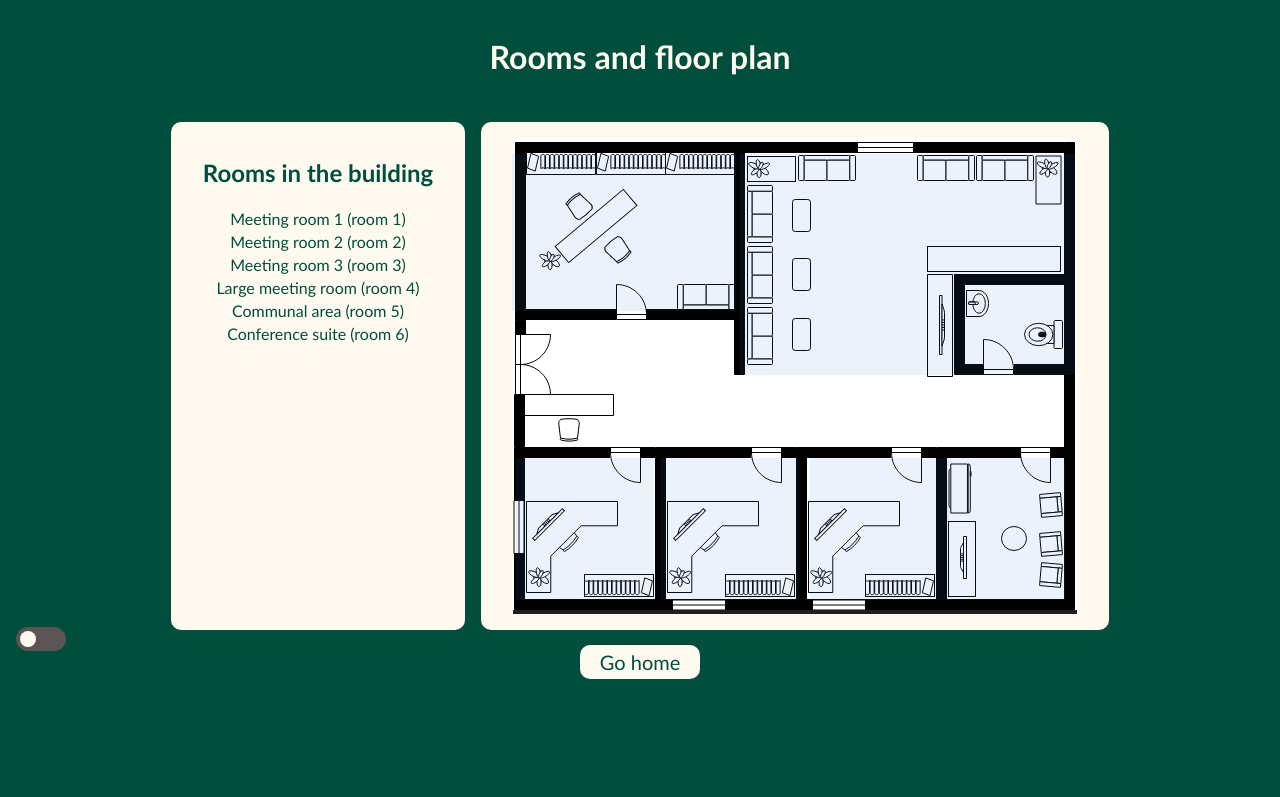
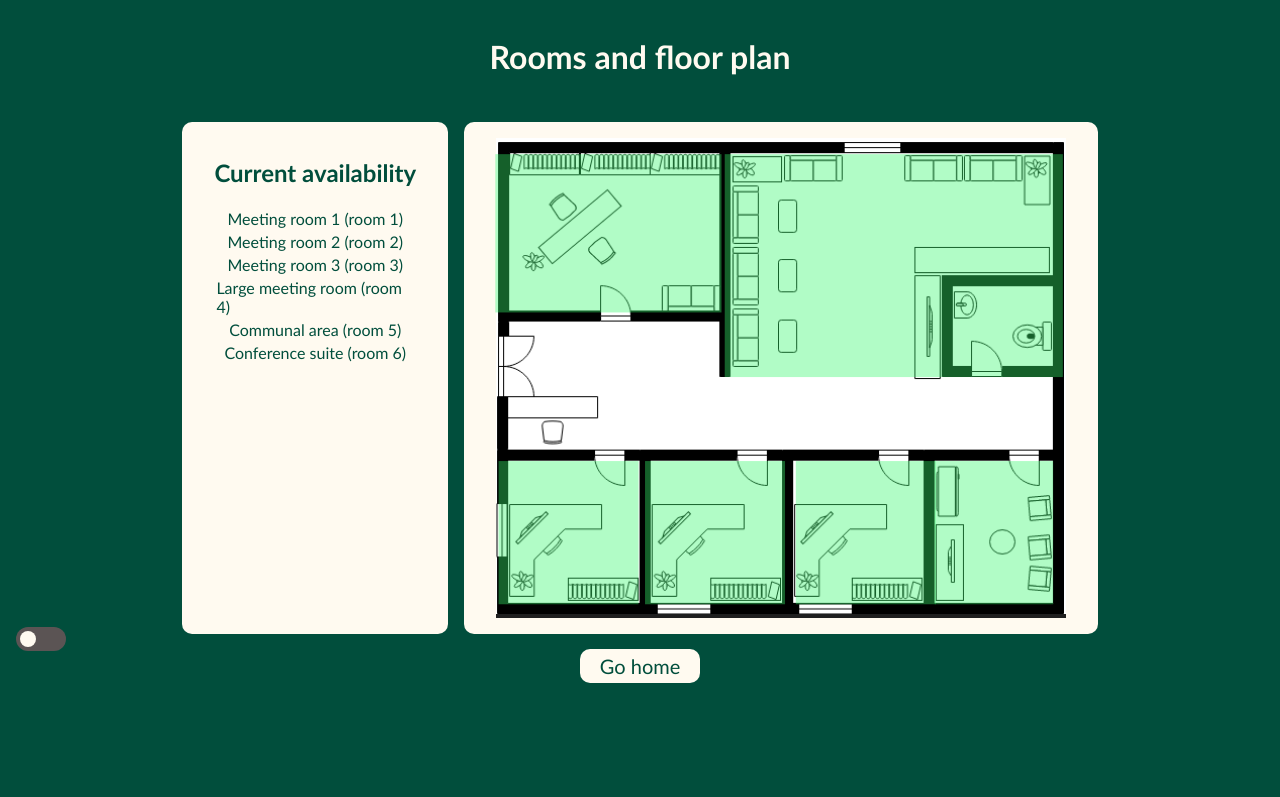
Before and after one commit to Erikabuckley/django-skills, a Django app: page /meetings/rooms in a window 1280 px wide. Shown: the part 133-930 px from the top of the page. Before the commit the page ends 812 px from the top, so only its background shows below. Run offline with Django 5.2, Linux system fonts and the light colour scheme; a user stored in the database is signed in; data comes from the database, SQL or seed files in the repository; both versions use the stored data as it was after the commit.

Commit message:
added room availability

```diff
--- a/meeting_planner/meeting_planner/urls.py
+++ b/meeting_planner/meeting_planner/urls.py
@@ -19,6 +19,7 @@ from django.contrib import admin
 from django.urls import path, include
 
 from website.views import welcome, get_meeting_data, get_riddle
+from meetings.views import get_occupied
 
 #we add names to enable us e to maintain url mappings easier
 urlpatterns = [
@@ -27,5 +28,6 @@ urlpatterns = [
     path('meetings/',include('meetings.urls')),
     path('auth/', include('django.contrib.auth.urls')),
     path("api/meeting-data/", get_meeting_data, name="meeting_data"),
-    path("api/riddle-data/", get_riddle, name="riddle_data")
+    path("api/riddle-data/", get_riddle, name="riddle_data"),
+    path("api/meeting-occupied/", get_occupied, name="occupied_data")
 ]
--- a/meeting_planner/meetings/urls.py
+++ b/meeting_planner/meetings/urls.py
@@ -9,5 +9,5 @@ urlpatterns = [
     path('new', views.new, name='new'),
     path('edit/<int:id>', views.edit, name='edit'),
     path('delete/<int:id>', views.delete, name='delete'),
-    path('signup', views.signup, name='signup')
+    path('signup', views.signup, name='signup'),
 ]
--- a/meeting_planner/meetings/views.py
+++ b/meeting_planner/meetings/views.py
@@ -3,6 +3,10 @@ from django.forms import modelform_factory
 from django.contrib.auth.forms import UserCreationForm
 from django.contrib.auth.decorators import login_required
 from django.contrib import messages
+from django.http import JsonResponse
+from django.utils import timezone
+from django.views.decorators.http import require_GET
+
 from django import forms
 from meetings.models import Meeting, Room
 
@@ -108,3 +112,23 @@ def delete(request, id):
         return redirect("welcome")
     else:
         return render(request, "meetings/confirm_delete.html", {"meeting" : meeting})
+
+@require_GET
+def get_occupied(request):
+    name = request.GET.get("name")
+    print("api checknig {}".format(name))
+    meetings = Meeting.objects.filter(
+        room__name=name,
+        date=timezone.localdate()
+    )
+
+    now = timezone.localtime()
+
+    for meeting in meetings:
+        start = datetime.combine(meeting.date, meeting.start_time)
+        end = start + timedelta(hours=meeting.duration)
+
+        if start <= now.replace(tzinfo=None) < end:
+            return JsonResponse({"occupied": True})
+
+    return JsonResponse({"occupied": False})
--- a/meeting_planner/templates/meetings/rooms.html
+++ b/meeting_planner/templates/meetings/rooms.html
@@ -14,9 +14,9 @@
 
     <div class="card">
         <div class="item rooms">
-            <h2>Rooms in the building</h2>
+            <h2>Current availability</h2>
             {% for room in rooms %}
-                <p>{{room}}</p>
+                <p >{{room}}</p>
             {% endfor %}
         </div>
         <div class="item floorplan">
@@ -25,12 +25,12 @@
                 class="floorplan-overlay"
                 viewBox="0 0 564 476"
                 xmlns="http://www.w3.org/2000/svg">
-                <rect class="room" id="Room 1" x="20" y="300" width="130" height="133" />
-                <rect class="room" id="Room 2" x="156" y="300" width="130" height="133" />
-                <rect class="room" id="Room 3" x="296" y="300" width="130" height="133" />
-                <rect class="room" id="Room 4" x="17" y="15" width="210" height="147" />
-                <rect class="room" id="Room 5" x="230" y="15" width="314" height="207" />
-                <rect class="room" id="Room 6" x="425" y="300" width="110" height="133" />
+                <rect class="room" id="Meeting room 1" x="20" y="300" width="130" height="133" />
+                <rect class="room" id="Meeting room 2" x="156" y="300" width="130" height="133" />
+                <rect class="room" id="Meeting room 3" x="296" y="300" width="130" height="133" />
+                <rect class="room" id="Large meeting room" x="17" y="15" width="210" height="147" />
+                <rect class="room" id="Communal area" x="230" y="15" width="314" height="207" />
+                <rect class="room" id="Conference suite" x="425" y="300" width="110" height="133" />
             </svg>
         </div>
     </div>
--- a/meeting_planner/website/static/website/rooms.js
+++ b/meeting_planner/website/static/website/rooms.js
@@ -23,3 +23,39 @@ document.addEventListener("mousemove", (event) => {
     text.style.left = `${event.clientX + 15}px`;
     text.style.top = `${event.clientY - 15}px`;
 });
+
+document.querySelectorAll(".room").forEach((room) => {
+    color_floorplan(room)
+});
+
+async function color_floorplan(room){
+    try {
+        const response = await getOccupied(room.id);
+
+        occupied = response.occupied;
+        console.log(occupied)
+        if (occupied){
+            room.style.fill =  'rgba(255, 20, 20, 0.55)'
+        }
+        else{
+            room.style.fill =  'rgba(55, 246, 109, 0.39)'
+        }
+
+    } catch (error) {
+    document.getElementById("weather").textContent =
+    `Error fetching weather: ${error.message}`;
+    }
+}
+
+
+async function getOccupied(room_name){
+    const response = await fetch(
+        `/api/meeting-occupied/?name=${encodeURIComponent(room_name)}`
+    );
+
+    if (!response.ok) {
+        throw new Error("Failed to load occupied");
+    }
+
+  return response.json();
+}
```
Also changed, not shown: meeting_planner/website/static/website/welcome.js (+7 -5 lines), meeting_planner/db.sqlite3.
